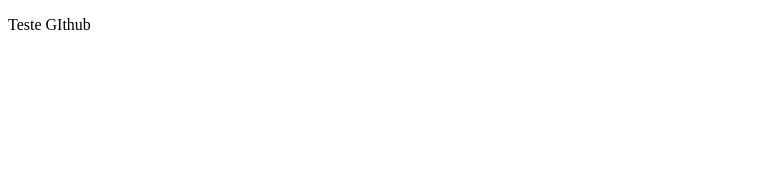
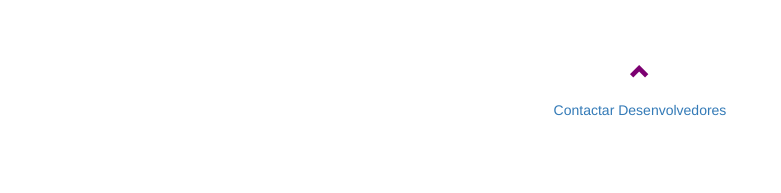
Before and after one commit to davidmiguelft/play_the_music, a plain HTML site: page homepage.html in a window 1280 px wide. Shown: the whole page, without its empty margins (0-781 px from the left). Drawn offline with nearby package versions, Linux system fonts and the light colour scheme.

Commit message:
Update homepage.html

```diff
--- a/homepage.html
+++ b/homepage.html
@@ -1,13 +1,20 @@
 <!DOCTYPE html>
-<html>
+<html lang="pt">
 <head>
 	<meta charset="UTF-8">
+	<meta name="viewport" content="width=device-width, initial-scale=1">
+    <link rel="stylesheet" href="https://maxcdn.bootstrapcdn.com/bootstrap/3.3.7/css/bootstrap.min.css">
+	<script src="https://ajax.googleapis.com/ajax/libs/jquery/1.12.4/jquery.min.js"></script>
+	<script src="https://maxcdn.bootstrapcdn.com/bootstrap/3.3.7/js/bootstrap.min.js"></script>
+	<link rel="stylesheet" href="./css/style.css">
 	<title>Play The Music</title>
-	<meta name="description" content="">
-	<meta name="viewport" content="width=device-width, initial-scale=1">
 </head>
-<body>
-	<p>Teste GIthub</p>
-
+<body id="myPage" data-spy="scroll" data-target=".navbar" data-offset="60">
+    <footer class="container-fluid text-center">
+        <a href="#myPage" title="To Top">
+            <span class="glyphicon glyphicon-chevron-up"></span>
+        </a>
+        <p><a href = "mailto: suporte.jodt@protonmail.com">Contactar Desenvolvedores</a></p>
+    </footer>
 </body>
 </html>
```
